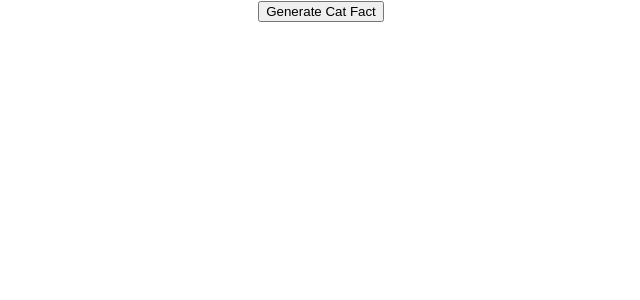
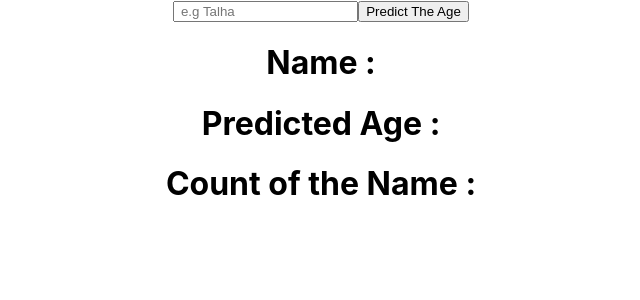
Before and after one commit to roshaunjunior/crud, a React (Create React App) app: page / in a window 1280 px wide. Shown: the top 300 px of the page, without its empty margins (319-959 px from the left). Built offline with nearby package versions, Linux system fonts and the light colour scheme; no server answers.

Commit message:
Age predictor by fetching data

```diff
--- a/src/App.js
+++ b/src/App.js
@@ -1,26 +1,34 @@
 import './App.css';
-import { useState, useEffect } from 'react';
+import { useState } from 'react';
 import  Axios  from 'axios';
 function App() {
 
-  const [catFact,setCatFact] = useState('') ;
+  const [name,setName] = useState('')
 
-  const fetchCatFact = () => {
-    Axios.get("https://catfact.ninja/fact").then((res) => {
-      setCatFact(res.data.fact) ;
-    })
+  const [age,setAge] = useState(null);
+  // we put null in useState because we want to get the whole object to work with .
+
+  const agePrediction =() =>{
+
+    Axios.get(`https://api.agify.io/?name=${name}`).then((res) => setAge(res.data))
+
   }
+  return (
+    <div className = 'App'>
+     <input type="text"
+            placeholder=' e.g Talha'
+            onChange={(event) => setName(event.target.value)}
+             />
+             <button onClick={agePrediction}>Predict The Age</button>
 
-  useEffect(() => {
-   fetchCatFact() ;
-  }, [])
+      <h1>Name : {age?.name}</h1>
+      <h1>Predicted Age  : {age?.age}</h1>
+      <h1>Count of the Name : {age?.count}</h1>
+     {/* why we use ? after the age object
+      Ans : Beacuse at first this object is null in useState Age is null so its try to access this object and breaks the program . so we put ? after age so its only try to access it if the age object is true  ,,,, not False or NO or NULL
+     */}
 
-  return (
-    <div className="App">
-      <button onClick={fetchCatFact}> Generate Cat Fact </button>
-       <p> {catFact} </p>
     </div>
   );
 }
-
 export default App;
```
